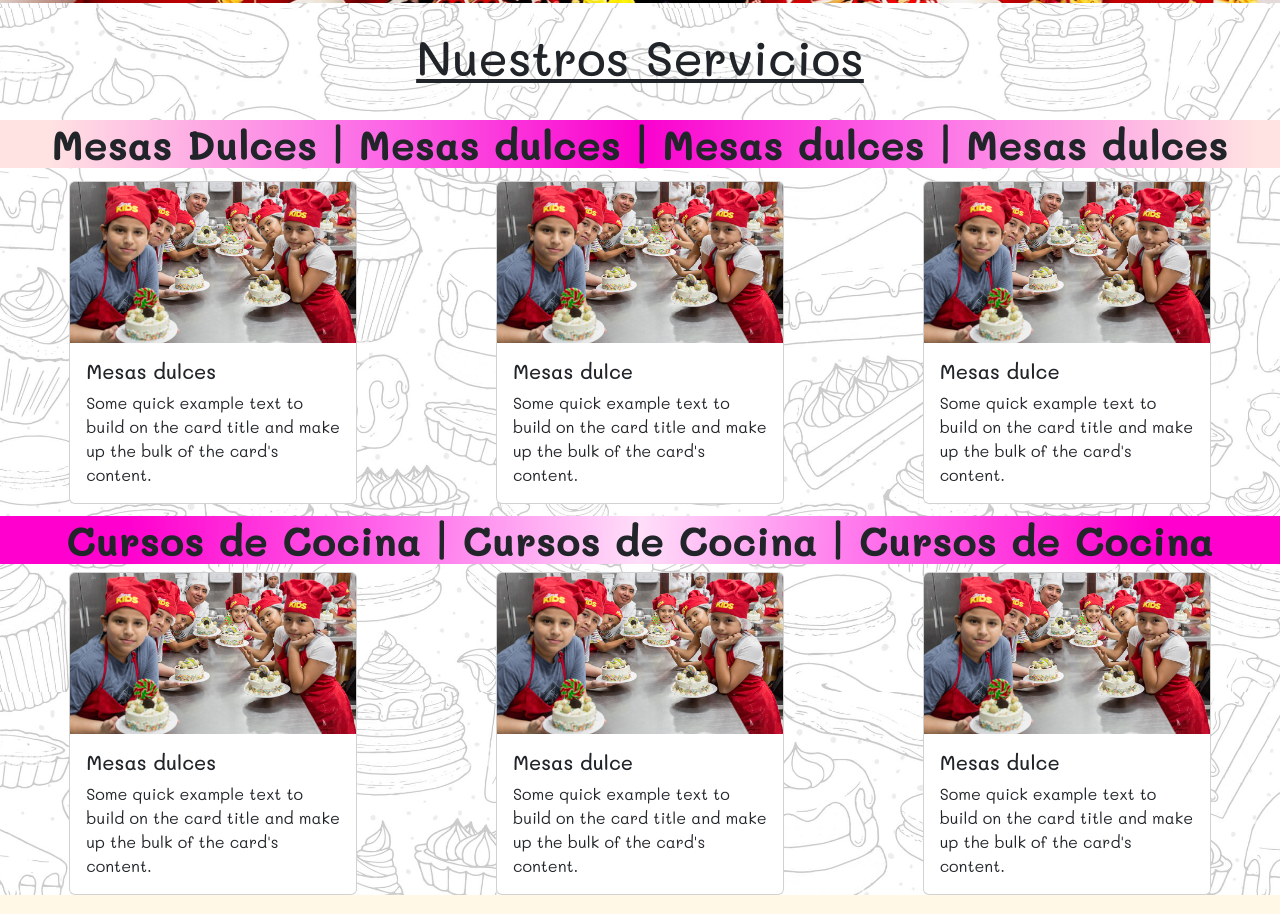
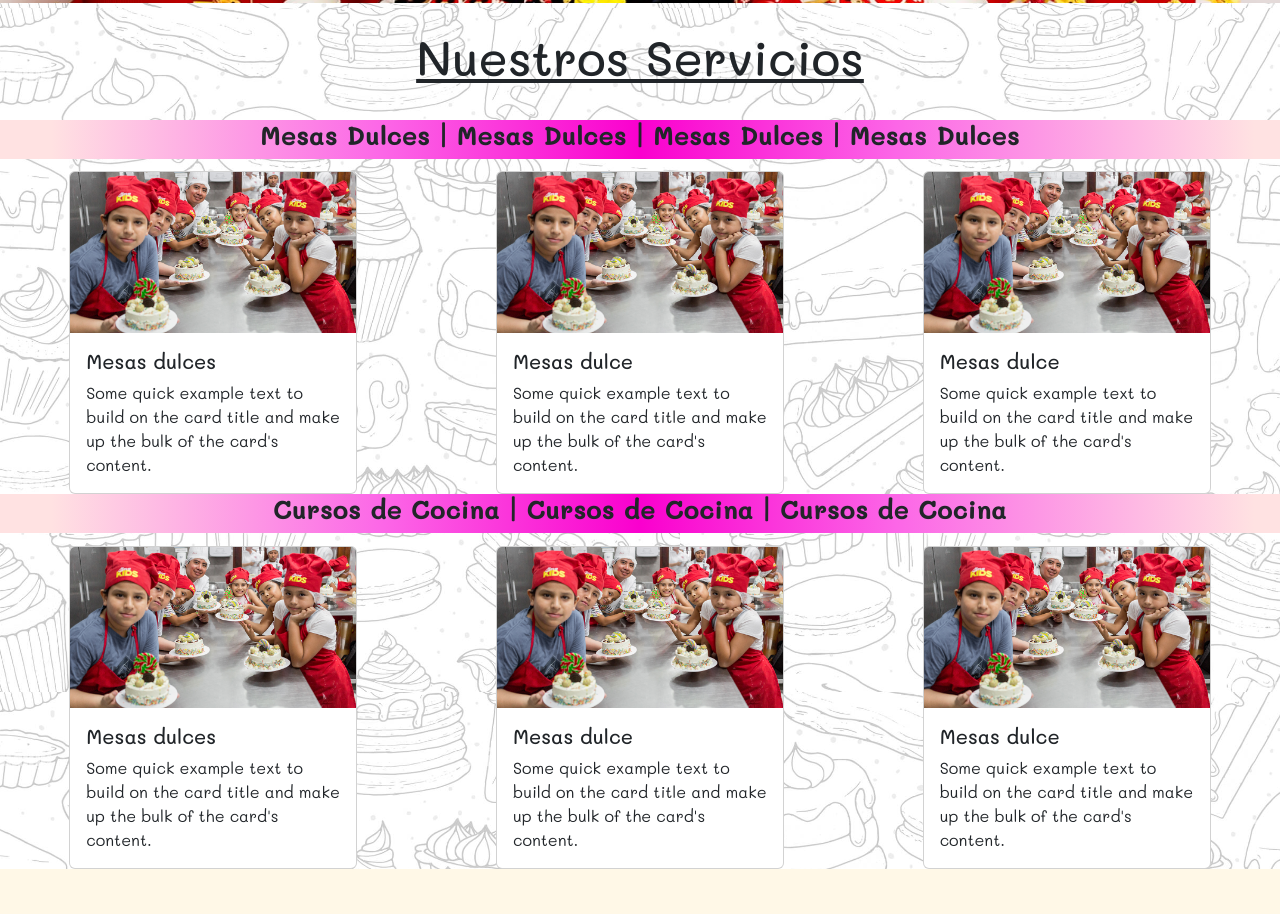
Before and after one commit to salvasoss/Natalia-Cordoba-Reposteria, a website: page pages/servicios.html in a window 1280 px wide. Shown: the part 1360-2274 px from the top of the page. Drawn offline with nearby package versions, Linux system fonts and the light colour scheme.

Commit message:
arregle animacion en servicios y problema con el navbar

```diff
--- a/pages/servicios.html
+++ b/pages/servicios.html
@@ -80,7 +80,7 @@
       </div>
 
       <div class="span-mesasdulces">
-        <h2> Mesas Dulces | Mesas dulces | Mesas dulces | Mesas dulces</h2>
+        <h2> Mesas Dulces | Mesas Dulces | Mesas Dulces | Mesas Dulces</h2>
       </div>
 
       <div class="servicios-cards-flex">
@@ -112,7 +112,7 @@
         </div>
       </div>
 
-      <div class="span-cursodecocina">
+      <div class="span-mesasdulces">
         <h2> Cursos de Cocina | Cursos de Cocina | Cursos de Cocina </h2>
       </div>
 
--- a/scss/styles.scss
+++ b/scss/styles.scss
@@ -251,7 +251,7 @@ input[type="submit"] {
 
 .grid-gallery_servicios {
     display: grid;
-    grid-template-columns: repeat(4,25vw);
+    grid-template-columns: repeat(4,1fr);
     grid-template-rows: repeat(4,25vw);
     grid-gap: .5vw;
     grid-template-areas:
@@ -314,30 +314,30 @@ input[type="submit"] {
 .span-mesasdulces{
     background: rgb(255,226,226);
     background: linear-gradient(90deg, rgba(255,226,226,1) 4%, rgba(252,102,231,1) 30%, rgba(250,0,206,1) 50%, rgba(252,102,231,1) 70%, rgba(255,226,226,1) 98%);
+    overflow: hidden;
     margin-bottom: 1vw;
+
     h2{
         text-align: center;
-        font-size: 2.5rem;
+        font-size: 2vw;
         font-weight: bolder;
-        animation-name: loop;
-        animation-iteration-count: infinite;
-        animation-timing-function: ease-in;
-        animation-duration: infinite;
+        animation: loop 10s linear infinite;
+        overflow: hidden;
     }
 }
 
+@keyframes loop {
+	0% {
+        transform: translateX(-100vw);
+    }
 
-.span-cursodecocina{
-    background: rgb(255,0,206);
-    background: linear-gradient(94deg, rgba(255,0,206,1) 10%, rgba(255,102,234,1) 30%, rgba(255,222,249,1) 50%, rgba(255,102,234,1) 70%, rgba(255,0,206,1) 90%);
-    margin-top: 1vw;
-    h2{
-        text-align: center;
-        font-size: 2.5rem;
-        font-weight: bolder;
-        animation: drift 10s 2s linear infinite;
+    100% {
+        transform: translateX( 100%);
     }
+
+
 }
+
 
 
 
```
Also changed, not shown: css/styles.css, 2 other files.
